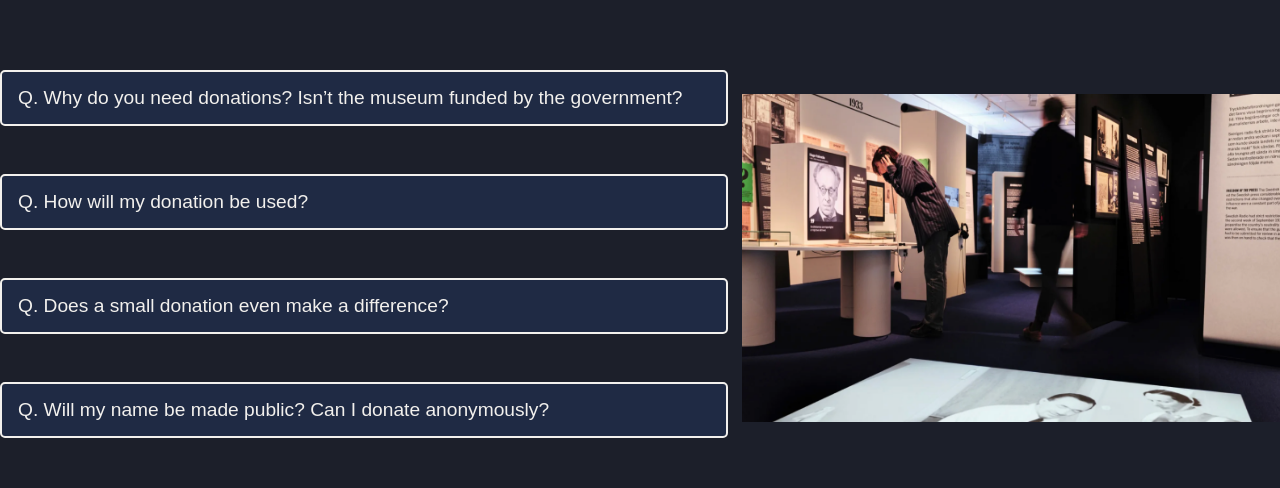
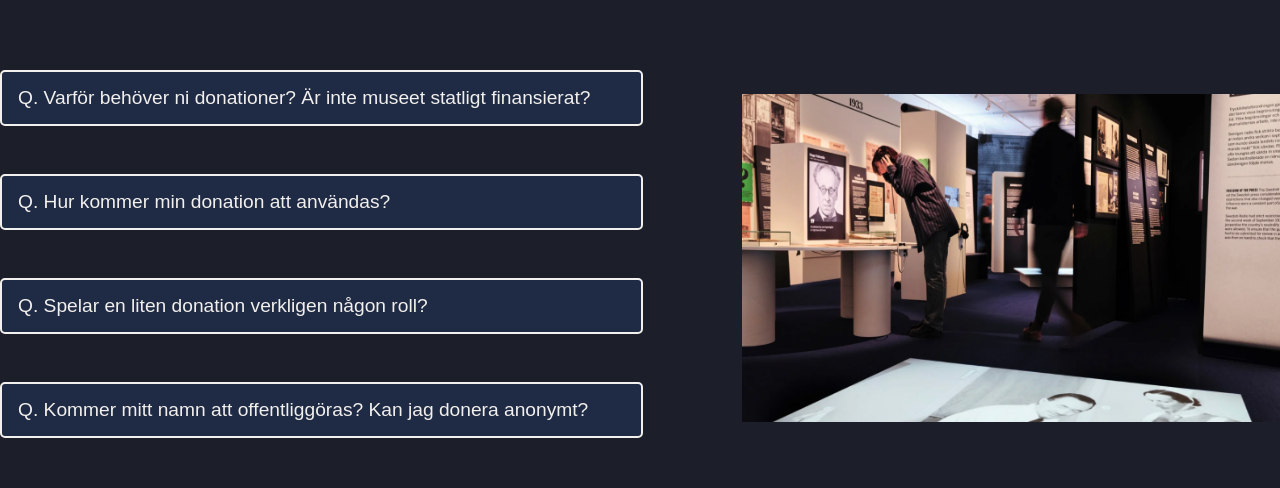
Before and after one commit to minzikimi/fundraiser, a React (Vite) app: page / in a window 1280 px wide. Shown: the part 1657-2145 px from the top of the page. Built offline with nearby package versions, Linux system fonts and the light colour scheme.

Commit message:
add translation to FAQ using usetranslate hook

```diff
--- a/src/components/FAQ/FAQ.jsx
+++ b/src/components/FAQ/FAQ.jsx
@@ -6,32 +6,12 @@ import { useEffect, useState } from "react";
 import faqImage from "../../assets/images/temporary-faq-image.png";
 import FAQModal from "./FAQModal";
 import { div } from "framer-motion/client";
-
-const faqData = [
-  {
-    question:
-      "Why do you need donations? Isn’t the museum funded by the government?",
-    answer:
-      "SMF is part of Sweden’s national museum organization, but it is currently operating as a temporary museum. To become a permanent institution, we need additional funding. Your donation directly supports the expansion of the museum’s exhibitions, programs, and public accessibility—ensuring that the memory of the Holocaust remains present and powerful in Swedish society..",
-  },
-  {
-    question: "How will my donation be used?",
-    answer:
-      "Donations will go toward creating permanent exhibitions, preserving survivor testimonies, expanding educational programs, and improving the museum’s physical space. SMF is committed to transparency, and all spending will be accounted for in annual public reports.",
-  },
-  {
-    question: "Does a small donation even make a difference?",
-    answer:
-      " Absolutely. What matters most is the intention to remember and support this work. Every contribution—no matter the size—helps us build a lasting space for Holocaust remembrance and education in Sweden.",
-  },
-  {
-    question: "Will my name be made public? Can I donate anonymously?",
-    answer:
-      "You can absolutely donate anonymously if you prefer. Receiving a certificate or being listed as a donor is entirely optional. We deeply respect your privacy and appreciate all forms of support, whether public or private.",
-  },
-];
+import { useTranslation } from "react-i18next";
 
 const FAQ = () => {
+  const { t } = useTranslation();
+  const faqData = t("faq", { returnObjects: true });
+
   useEffect(() => {
     AOS.init({ duration: 1000, once: true });
   }, []);
--- a/src/locales/english/translation.json
+++ b/src/locales/english/translation.json
@@ -76,5 +76,23 @@
       "email": "info@museumforintelsen.se",
       "extra": "or visit our Contact Page."
     }
-  }
+  },
+  "faq": [
+    {
+      "question": "Why do you need donations? Isn’t the museum funded by the government?",
+      "answer": "SMF is part of Sweden’s national museum organization, but it is currently operating as a temporary museum. To become a permanent institution, we need additional funding. Your donation directly supports the expansion of the museum’s exhibitions, programs, and public accessibility-ensuring that the memory of the Holocaust remains present and powerful in Swedish society."
+    },
+    {
+      "question": "How will my donation be used?",
+      "answer": "Donations will go toward creating permanent exhibitions, preserving survivor testimonies, expanding educational programs, and improving the museum’s physical space. SMF is committed to transparency, and all spending will be accounted for in annual public reports."
+    },
+    {
+      "question": "Does a small donation even make a difference?",
+      "answer": "Absolutely. What matters most is the intention to remember and support this work. Every contribution-no matter the size-helps us build a lasting space for Holocaust remembrance and education in Sweden."
+    },
+    {
+      "question": "Will my name be made public? Can I donate anonymously?",
+      "answer": "You can absolutely donate anonymously if you prefer. Receiving a certificate or being listed as a donor is entirely optional. We deeply respect your privacy and appreciate all forms of support, whether public or private."
+    }
+  ]
 }
--- a/src/locales/svenska/translation.json
+++ b/src/locales/svenska/translation.json
@@ -76,5 +76,23 @@
       "email": "info@museumforintelsen.se",
       "extra": "eller besök vår kontaktsida."
     }
-  }
+  },
+    "faq": [
+    {
+      "question": "Varför behöver ni donationer? Är inte museet statligt finansierat?",
+      "answer": "SMF är en del av Sveriges nationella museiorganisation, men fungerar för närvarande som ett tillfälligt museum. För att bli en permanent institution behöver vi ytterligare finansiering. Din donation stödjer direkt utbyggnaden av museets utställningar, program och tillgänglighet-och säkerställer att minnet av Förintelsen förblir närvarande och starkt i det svenska samhället."
+    },
+    {
+      "question": "Hur kommer min donation att användas?",
+      "answer": "Donationer går till att skapa permanenta utställningar, bevara överlevandes vittnesmål, utöka utbildningsprogram och förbättra museets fysiska miljö. SMF är engagerat i transparens och all användning av medel redovisas i årliga offentliga rapporter."
+    },
+    {
+      "question": "Spelar en liten donation verkligen någon roll?",
+      "answer": "Absolut. Det viktigaste är viljan att minnas och stödja detta arbete. Varje bidrag-oavsett storlek-hjälper oss att bygga en bestående plats för minnet av och utbildning om Förintelsen i Sverige."
+    },
+    {
+      "question": "Kommer mitt namn att offentliggöras? Kan jag donera anonymt?",
+      "answer": "Du kan absolut donera anonymt om du vill. Att få ett intyg eller bli listad som givare är helt frivilligt. Vi respekterar din integritet och uppskattar alla former av stöd, både offentliga och privata."
+    }
+  ]
 }
```
